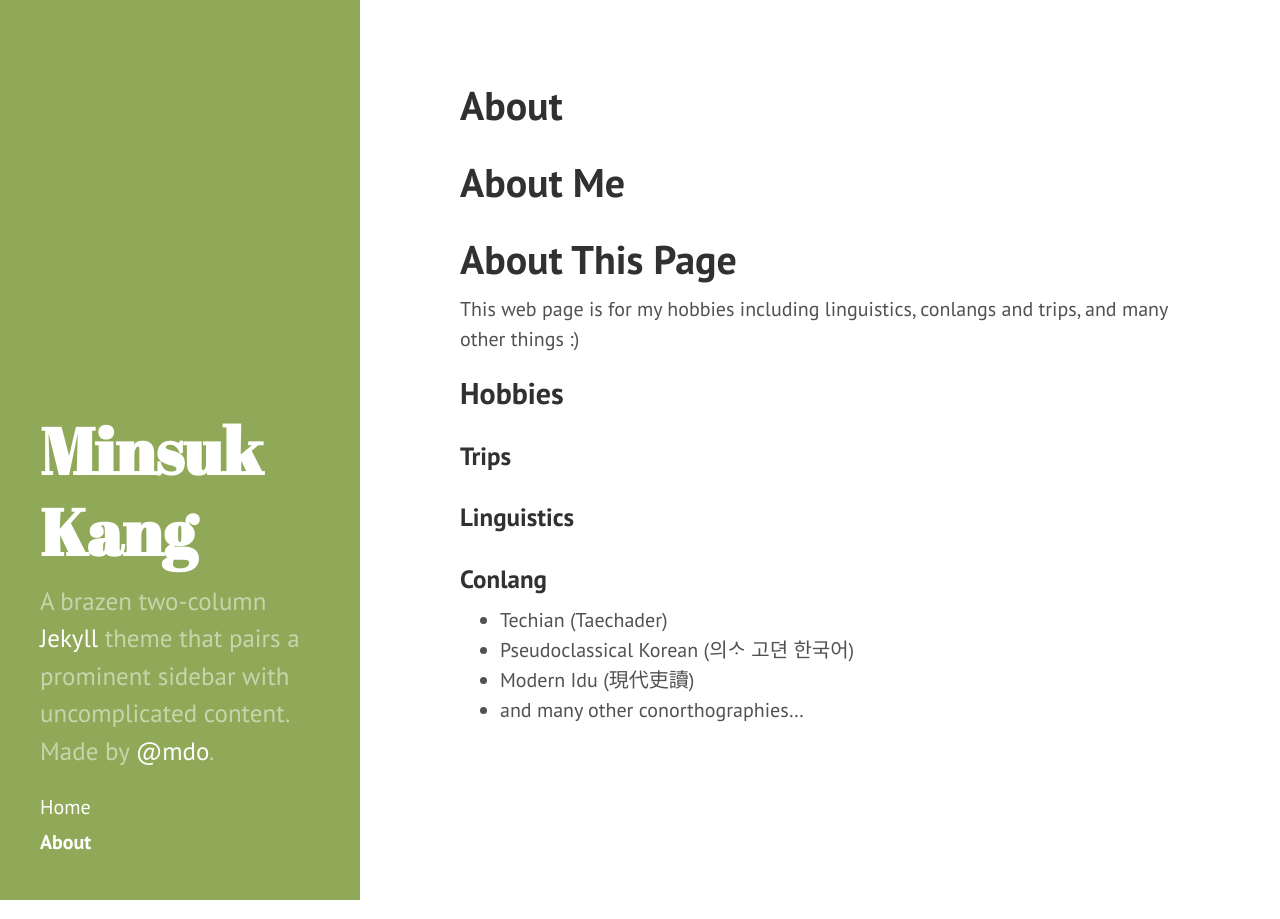
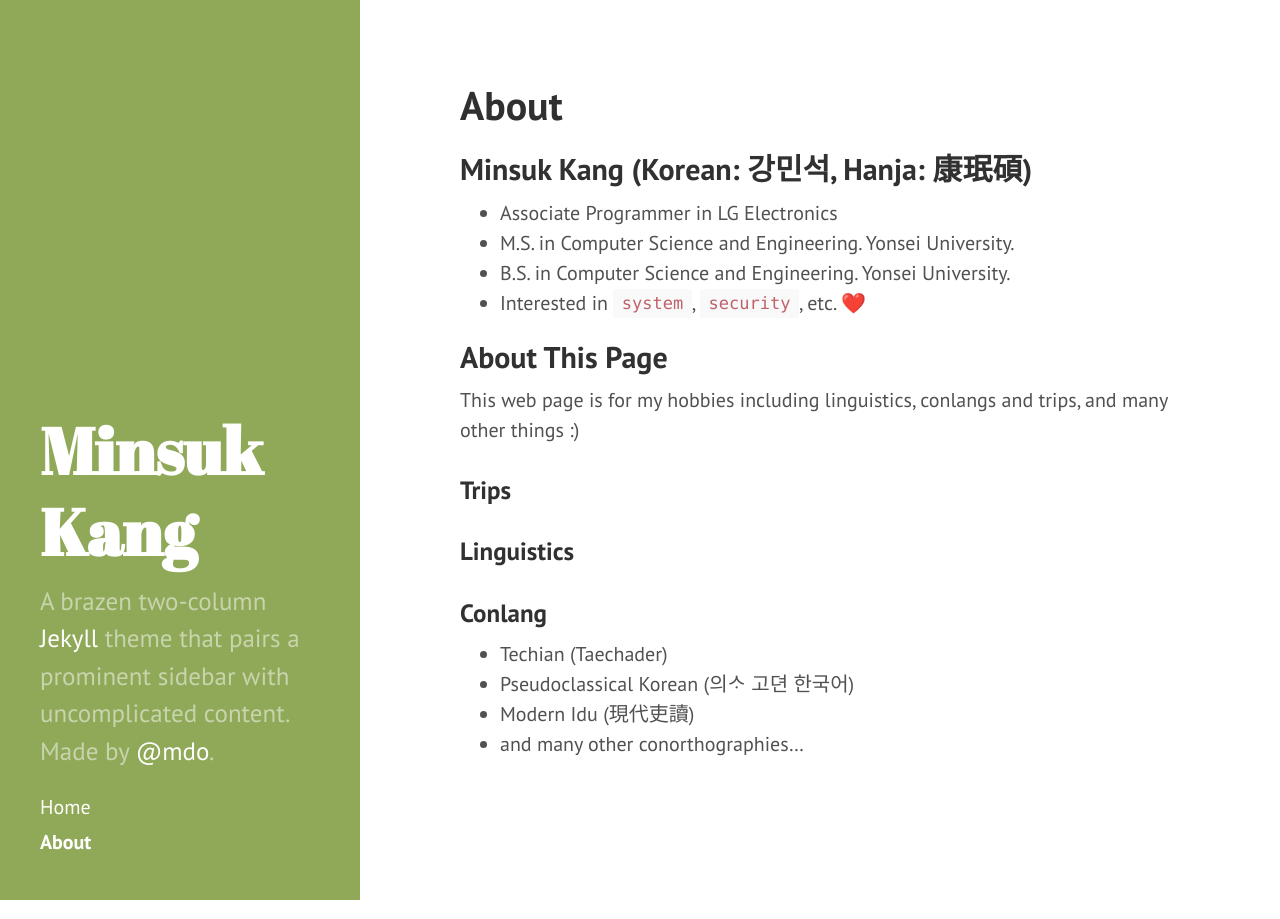
Before and after one commit to minskMedve/minskMedve.github.io, a Jekyll site: the page built from about.md, in a window 1280 px wide. Built offline with Jekyll 4.4.1, drawn with Linux system fonts in a browser that asks for light colours; some web fonts are replaced.

Commit message:
Personal info in about.md

```diff
--- a/about.md
+++ b/about.md
@@ -3,13 +3,15 @@ layout: page
 title: About
 ---
 
-# About Me
+## Minsuk Kang (Korean: 강민석, Hanja: 康珉碩)
+- Associate Programmer in LG Electronics
+- M.S. in Computer Science and Engineering. Yonsei University.
+- B.S. in Computer Science and Engineering. Yonsei University.
+- Interested in `system`, `security`, etc. ❤️
 
-# About This Page
+## About This Page
 
 This web page is for my hobbies including linguistics, conlangs and trips, and many other things :)
-
-## Hobbies
 
 ### Trips
 
```
